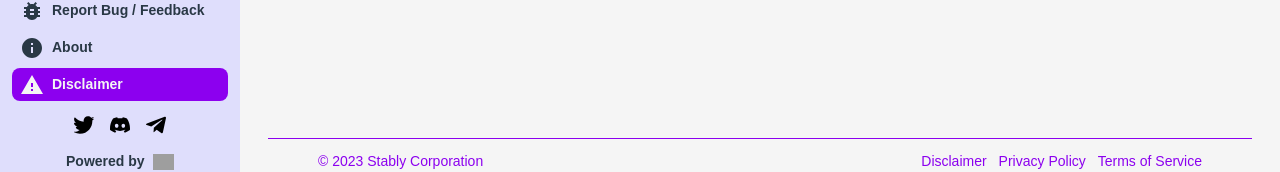
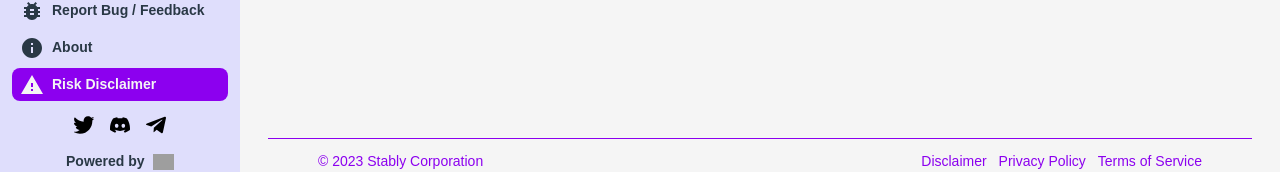
Before and after one commit to truongnd98/stablecamel-interface, a React (Create React App) app: page /disclaimer in a window 1280 px wide. Shown: the part 616-788 px from the top of the page. Built offline with nearby package versions, Linux system fonts and the light colour scheme; grey boxes are pictures that could not be loaded.

Commit message:
Update ListNav.tsx

```diff
--- a/src/components/MainSideBar/ListNav.tsx
+++ b/src/components/MainSideBar/ListNav.tsx
@@ -344,7 +344,7 @@ const ListNav = () => {
           />
         </ListItemIcon>
         <ListItemText
-          primary={<b>Disclaimer</b>}
+          primary={<b>Risk Disclaimer</b>}
           style={{ color: pathname.includes(Page.DISCLAIMER) ? '#f5f5f5' : '' }}
         />
       </ListItemButton>
```
